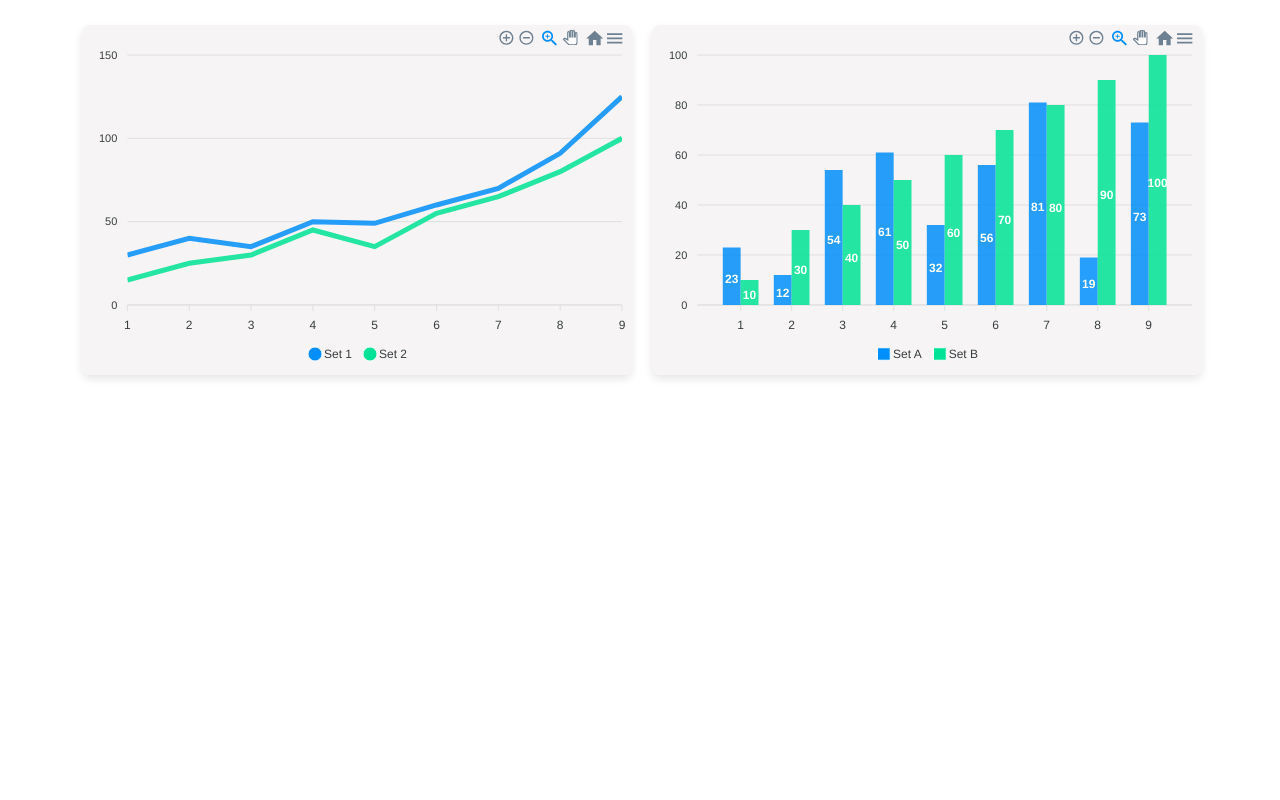
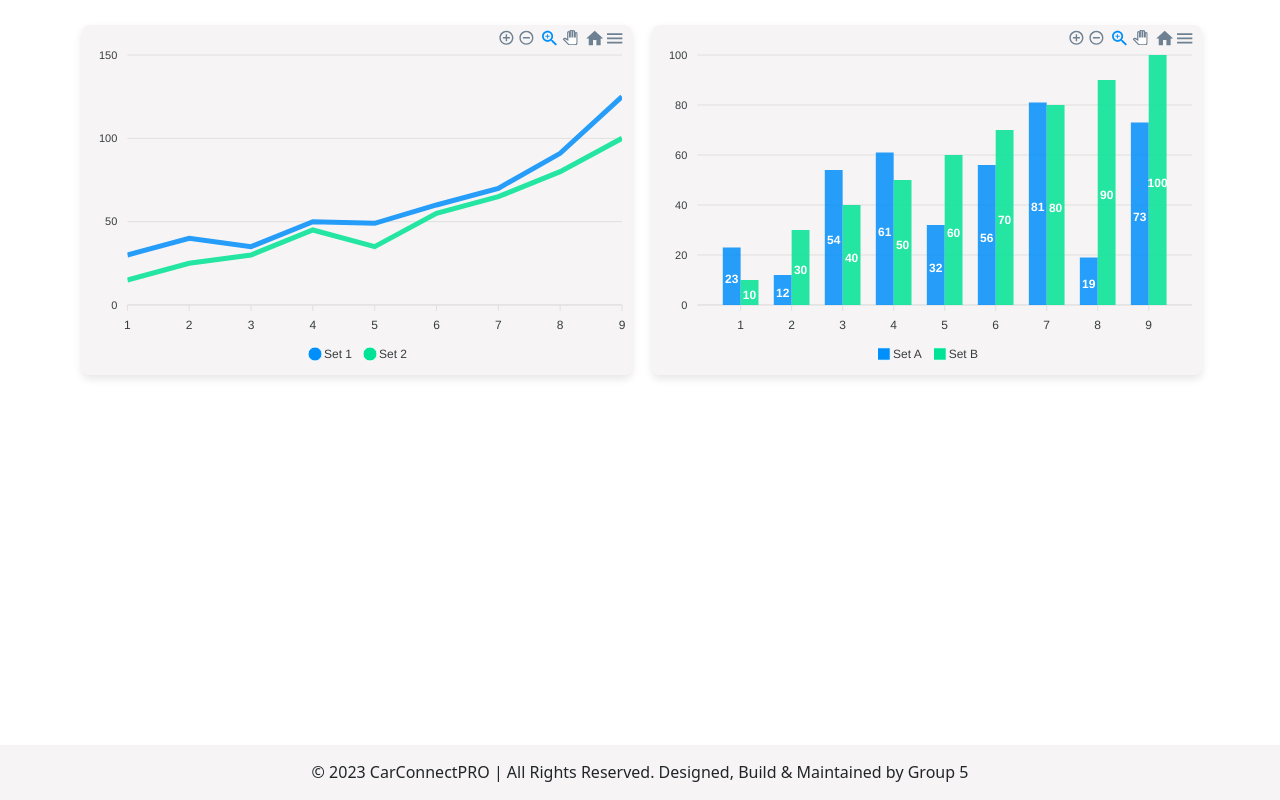
Before and after one commit to NavodyaHettiarachchi/CarConnectProFrontEnd, a React (Create React App) app: page / in a window 1280 px wide. Built offline with nearby package versions, Linux system fonts and the light colour scheme.

Commit message:
Footer Component

```diff
--- a/src/App.js
+++ b/src/App.js
@@ -1,4 +1,5 @@
 import LineBarChart from './components/lineBarChartComponent';
+import Footer from'./components/footerComponent';
 import 'bootstrap/dist/css/bootstrap.min.css';
 import Container from 'react-bootstrap/Container';
 import Row from 'react-bootstrap/Row';
@@ -43,6 +44,7 @@ function App() {
           </Col>
         </Row>
       </Container>
+      <Footer />
     </div>
   );
 }
--- /dev/null
+++ b/src/components/footerComponent.jsx
@@ -0,0 +1,20 @@
+import React from 'react';
+import Container from 'react-bootstrap/Container';
+import Row from 'react-bootstrap/Row';
+import Col from 'react-bootstrap/Col';
+
+const Footer = () => {
+  return (
+    <footer className=" footer" >
+      <Container>
+        <Row>
+          <Col className="center-text">
+            <p>&copy; 2023 CarConnectPRO | All Rights Reserved. Designed, Build & Maintained by Group 5</p>
+          </Col>
+        </Row>
+      </Container>
+    </footer>
+  );
+};
+
+export default Footer;
--- a/src/css/common.css
+++ b/src/css/common.css
@@ -9,3 +9,25 @@
   flex-direction: column;
   margin-top: 25px;
 }
+
+.App {
+  position: relative;
+  height: 100vh;
+  width: 100vw;
+}
+
+.footer {
+  position: absolute;
+  bottom: 0px;
+  width: 100vw;
+  background-color: #f5f3f3e3;
+  padding-top: 15px;
+}
+
+.center-text {
+  text-align: center;
+  display: flex;
+  align-items: center;
+  justify-content: center;
+  height: 100%;
+}
```
